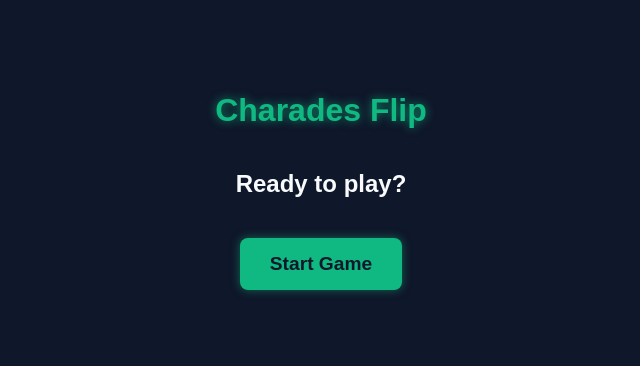
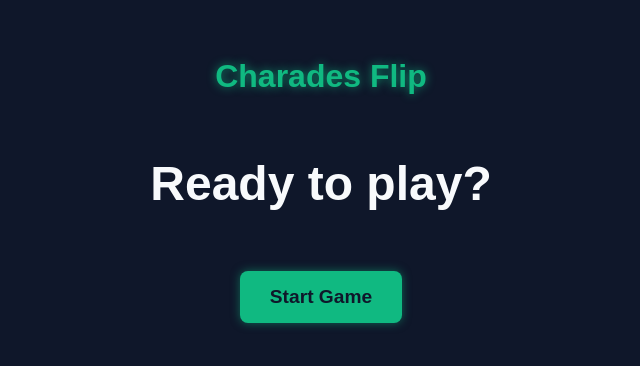
Before and after one commit to lucas-fernan/charades-flip, a plain HTML site: page index.html in a window 1280 px wide. Shown: the part 220-586 px from the top of the page, without its empty margins (319-959 px from the left). Drawn offline with Linux system fonts and the light colour scheme.

Commit message:
Update style.css

```diff
--- a/style.css
+++ b/style.css
@@ -33,3 +33,10 @@ button {
     margin-top: 20px;
     box-shadow: 0 0 10px rgba(16, 185, 129, 0.5);
 }
+
+/* Word Display Styling */
+#word-display {
+    font-size: 3rem;
+    margin: 40px 0;
+    color: #f8fafc; /* Keep it crisp white to contrast the green title */
+}
```
